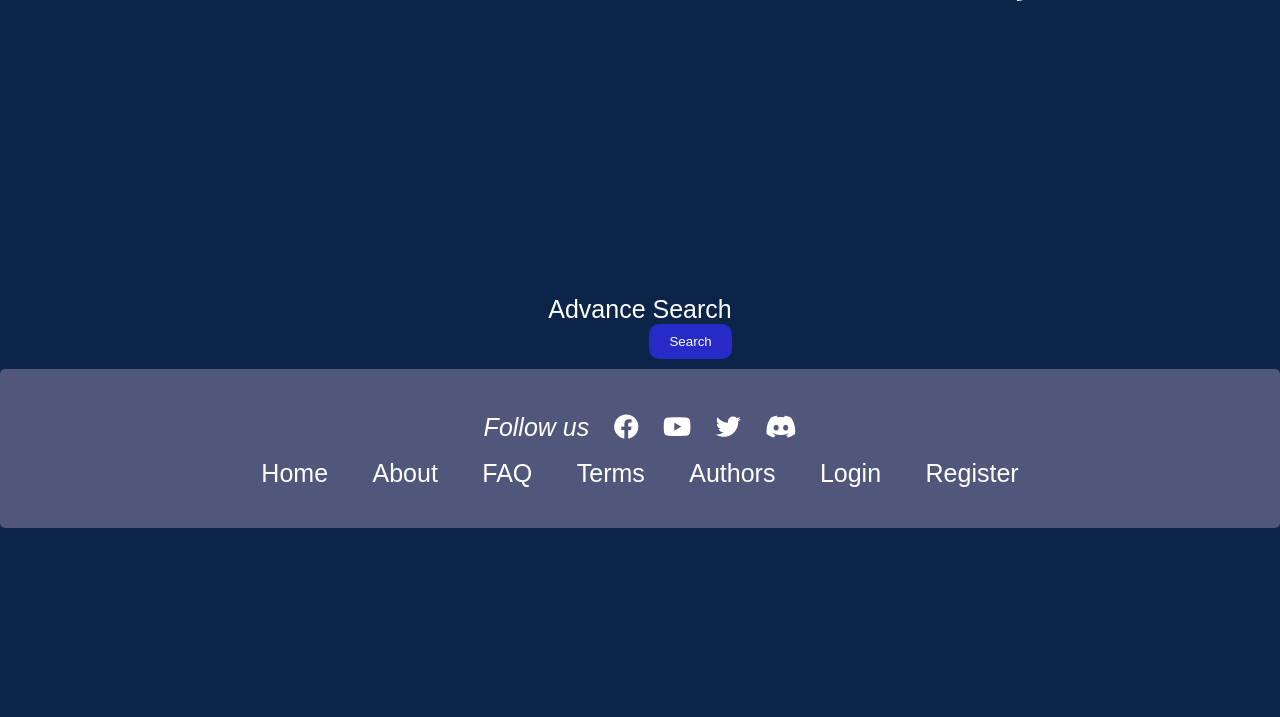
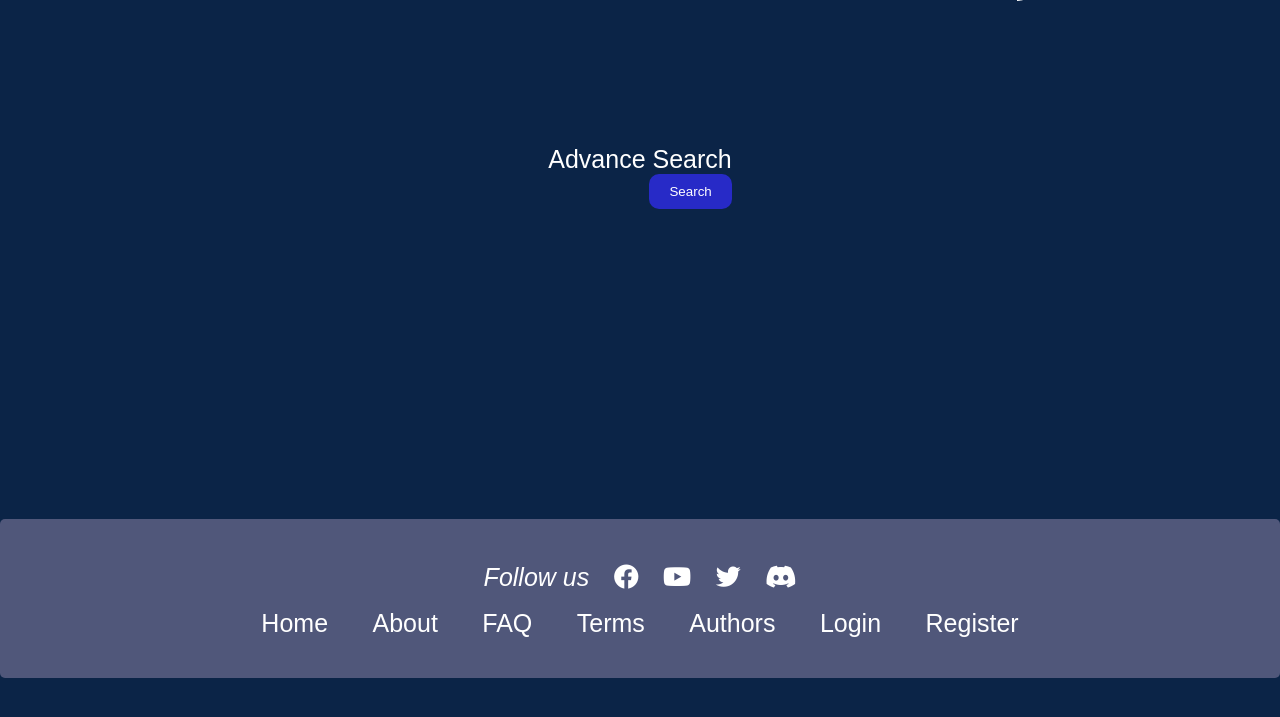
Before and after one commit to Suimei1208/Web_Final_Semester, a PHP site: page /search.php?advanced_search=1 in a window 1280 px wide. Shown: the part 69-786 px from the top of the page. Run offline with PHP 8.4, Linux system fonts and the light colour scheme; data that the repository does not hold is empty.

Commit message:
Update search_genre_advanced.php

```diff
--- a/component/search_genre_advanced.php
+++ b/component/search_genre_advanced.php
@@ -36,8 +36,14 @@
     </div>
     </form>
 </div>
+
 <?php
     if(isset($_POST['submit'])) {
+        echo "<style>
+        ..advance{
+            margin-bottom: 0px;
+        }
+            </style>";
         if(isset($_POST['genre'])) {
             $selected_genres = $_POST['genre'];
             $name_flim_search = getFlims_Genre_advan($selected_genres);
@@ -80,5 +86,10 @@
                                 </div>
                             </div>
                 <?php }
-            }}}}
+            }}}}else{
+                    echo "<style>
+                    .advance{
+                        margin-bottom: 300px;
+                        </style>";
+            }
 ?>
```
